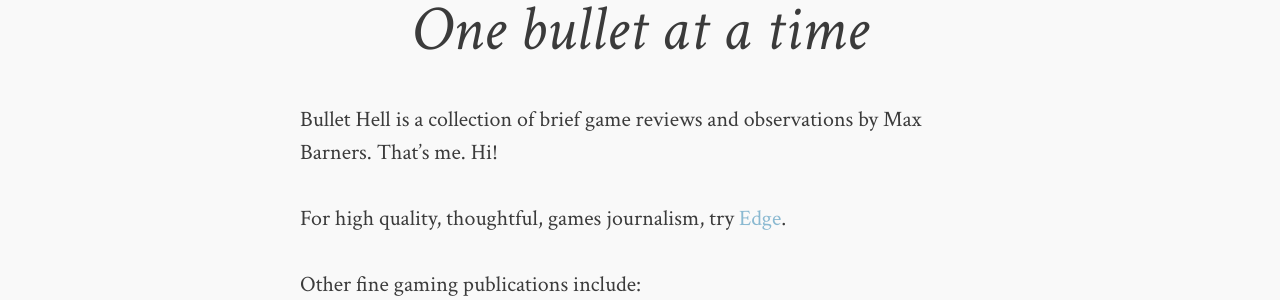
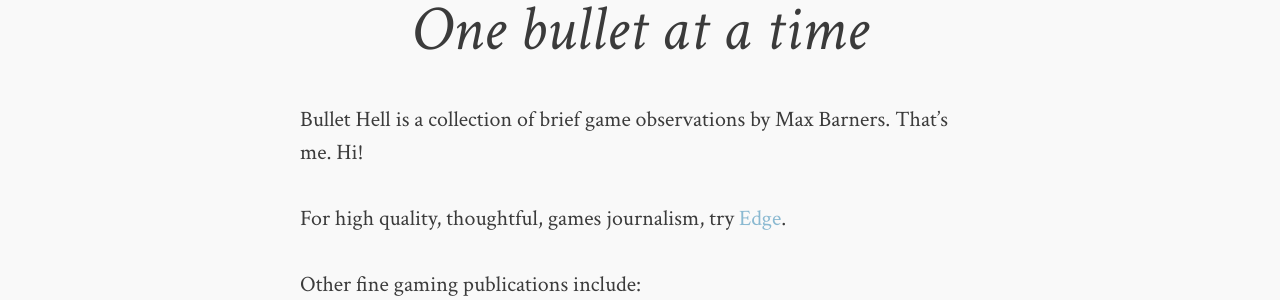
Before and after one commit to SteveBarnett/Bullet-Hell, a Jekyll site: the page built from about.md, in a window 1280 px wide. Shown: the part 159-459 px from the top of the page. Built offline with Jekyll 4.4.1, drawn with Linux system fonts in a browser that asks for light colours; comment, search, counter and statistics services are not loaded.

Commit message:
Observations, not reviews.

```diff
--- a/_config.yml
+++ b/_config.yml
@@ -1,6 +1,6 @@
 title:            Bullet Hell
 tagline:          One bullet at a time.
-description:      Brief game reviews by Max Barners.
+description:      Brief game observations by Max Barners.
 #Comment out url when working locally to resolve base urls correctly
 # url: http://bullet-hell.co.za
 
--- a/about.md
+++ b/about.md
@@ -4,7 +4,7 @@ permalink: /about/index.html
 title: One bullet at a time
 ---
 
-Bullet Hell is a collection of brief game reviews and observations by Max Barners. That's me. Hi!
+Bullet Hell is a collection of brief game observations by Max Barners. That's me. Hi!
 
 For high quality, thoughtful, games journalism, try [Edge](http://www.edge-online.com/).
 
```
